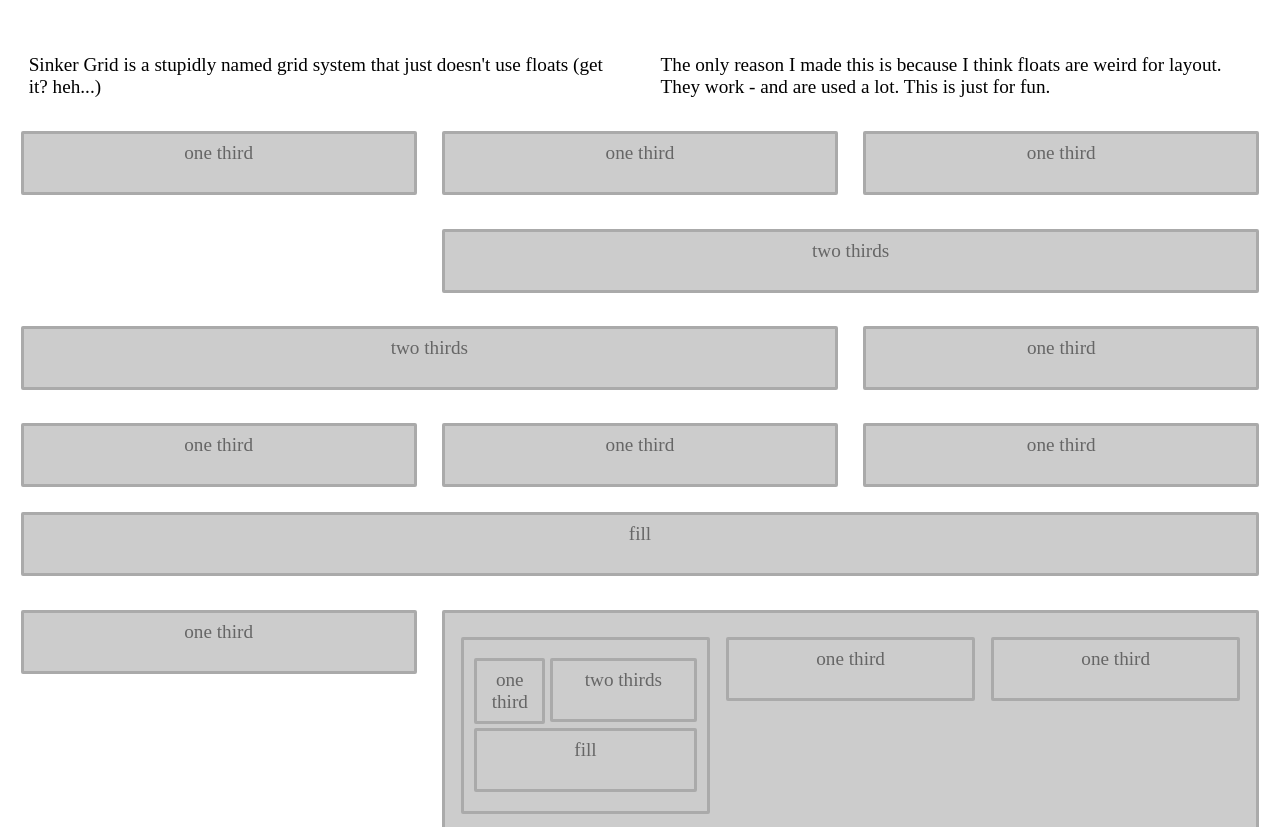
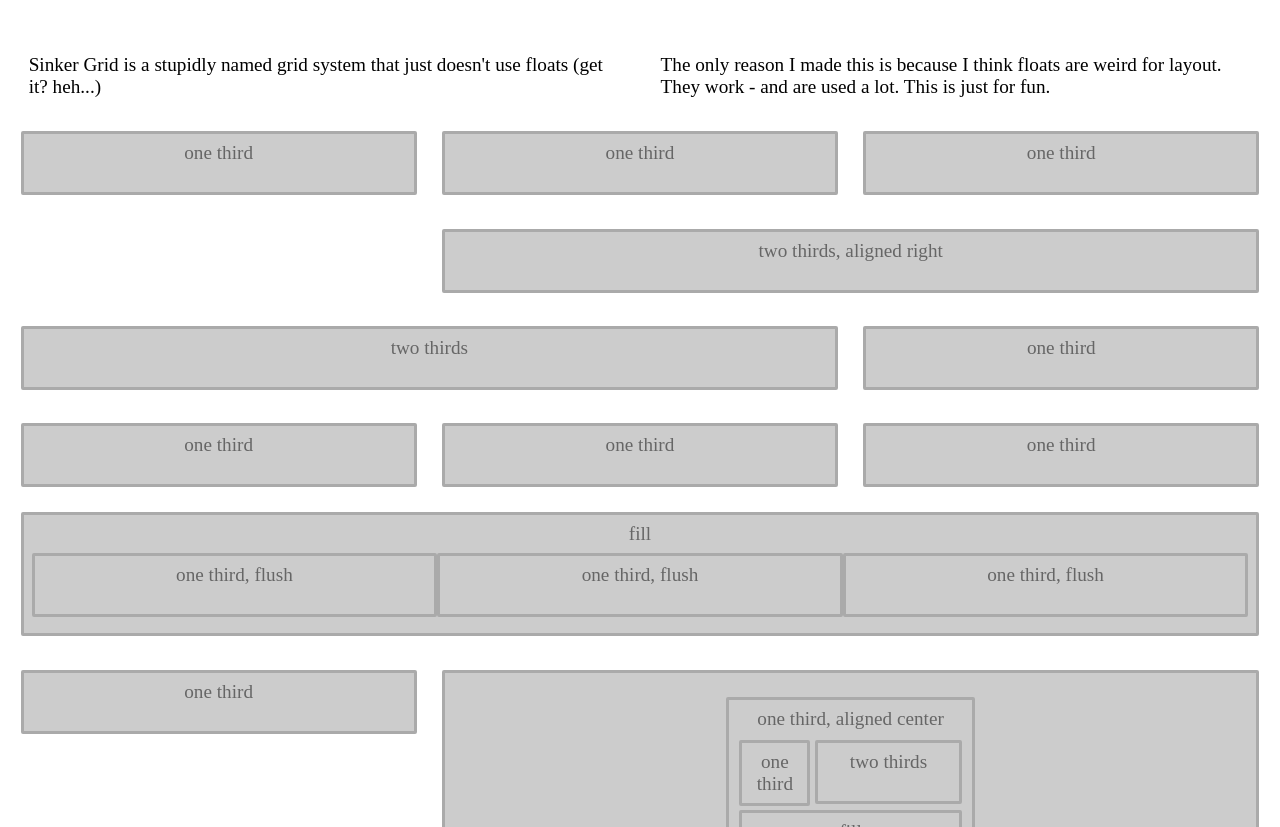
Before and after one commit to isaacchansky/sinker-grid, a website: page index.html in a window 1280 px wide. Shown: the part 103-930 px from the top of the page. Drawn offline with Linux system fonts and the light colour scheme.

Commit message:
add flush/no margin column mixin

```diff
--- a/index.html
+++ b/index.html
@@ -15,7 +15,7 @@
       <div class="block sg-third">one third</div>
     </header>
     <div class="sg-section align-right">
-      <div class="block sg-two-thirds">two thirds</div>
+      <div class="block sg-two-thirds">two thirds, aligned right</div>
     </div>
     <div class="sg-section">
       <div class="block sg-two-thirds">two thirds</div>
@@ -25,21 +25,27 @@
       <div class="block sg-third">one third</div>
       <div class="block sg-third">one third</div>
       <div class="block sg-third">one third</div>
-      <div class="block sg-fill">fill</div>
+      <div class="block sg-fill">
+        fill
+        <div class="sg-section">
+          <div class="block sg-third-flush">one third, flush</div>
+          <div class="block sg-third-flush">one third, flush</div>
+          <div class="block sg-third-flush">one third, flush</div>
+        </div>
+      </div>
     </div>
     <div class="sg-section">
       <div class="block sg-third">one third</div>
       <div class="block sg-two-thirds">
         <div class="sg-section">
-          <div class="block sg-third">
+          <div class="block sg-third align-center">
+            one third, aligned center
             <div class="sg-section">
               <div class="block sg-third">one third</div>
               <div class="block sg-two-thirds">two thirds</div>
               <div class="block sg-fill">fill</div>
             </div>
           </div>
-          <div class="block sg-third">one third</div>
-          <div class="block sg-third">one third</div>
           <div class="block sg-fill">fill</div>
         </div>
       </div>
--- a/less/grid.less
+++ b/less/grid.less
@@ -1,7 +1,7 @@
 // variables
 
 // number of columns
-@number-cols: 12;
+@default-number-cols: 12;
 // gutter size in %
 @gutter-size: 2%;
 // verticla margin between sections/rows
@@ -86,33 +86,59 @@ p{
   text-align: left;
 }
 
+.align-center{
+  text-align: center;
+}
+
 //==================================
 //    Grid Mix-ins
 //==================================
 
 // make a column and have it span N (@span) of M (@total) columns
-.sg-make-col(@span, @total){
+.sg-make-col(@span, @total: @default-number-cols){
   width: (@span/@total*100%) - @gutter-size;
   &:extend(.sg-col-base);
+}
+
+.sg-make-col-flush(@span, @total: @default-number-cols){
+  width: (@span/@total*100%);
+  &:extend(.sg-col-base);
+  margin: 0;
 }
 
 .sg-section{
   &:extend(.sg-row-base);
 }
 
-// convenience classes
+//==================================
+//    Convenience Classes
+//==================================
 .sg-fill{
-  .sg-make-col(@number-cols, @number-cols);
+  .sg-make-col(@default-number-cols, @default-number-cols);
 }
 
 .sg-third{
-  .sg-make-col(@number-cols/3, @number-cols);
+  .sg-make-col(@default-number-cols/3, @default-number-cols);
 }
 
 .sg-two-thirds{
-  .sg-make-col(2*(@number-cols/3), @number-cols);
+  .sg-make-col(2*(@default-number-cols/3), @default-number-cols);
 }
 
 .sg-half{
-  .sg-make-col(@number-cols/2, @number-cols);
+  .sg-make-col(@default-number-cols/2, @default-number-cols);
 }
+
+
+
+.sg-third-flush{
+  .sg-make-col-flush(@default-number-cols/3, @default-number-cols);
+}
+
+.sg-two-thirds-flush{
+  .sg-make-col-flush(2*(@default-number-cols/3), @default-number-cols);
+}
+
+.sg-half-flush{
+  .sg-make-col-flush(@default-number-cols/2, @default-number-cols);
+}
```
Also changed, not shown: css/grid.css.
